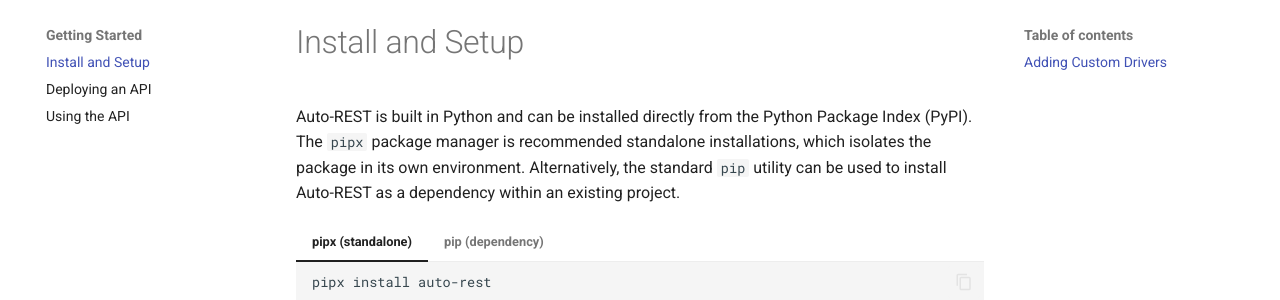
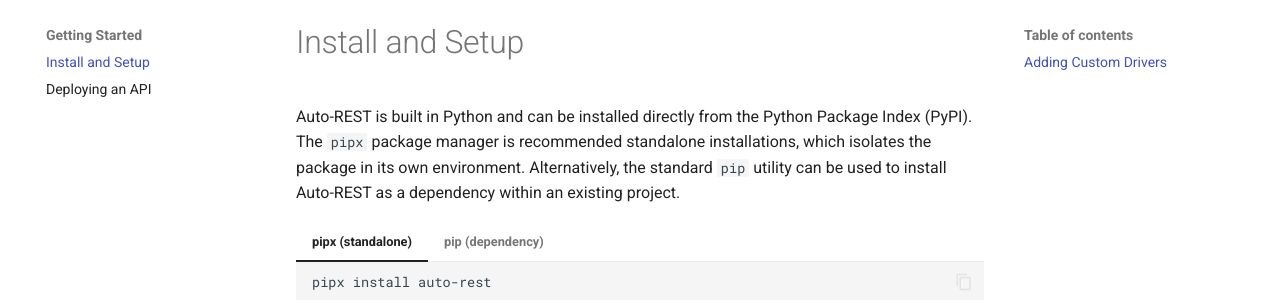
Before and after one commit to Better-HPC/auto-rest, an MkDocs documentation site: the page built from docs/getting_started/install.md, in a window 1280 px wide. Shown: the part 124-424 px from the top of the page. Built offline with MkDocs 1.6.1 and Material for MkDocs 9.7.7, drawn with Linux system fonts in a browser that asks for light colours.

```diff
--- a/docs/getting_started/using.md
+++ /dev/null
@@ -1 +0,0 @@
-# Using the API
--- a/mkdocs.yml
+++ b/mkdocs.yml
@@ -61,6 +61,5 @@
   - Getting Started:
       - getting_started/install.md
       - getting_started/deploying.md
-      - getting_started/using.md
   - Contributing: contributing.md
 copyright: Copyright &copy; 2025 Better HPC
```
Also changed, not shown: 1 other file.
